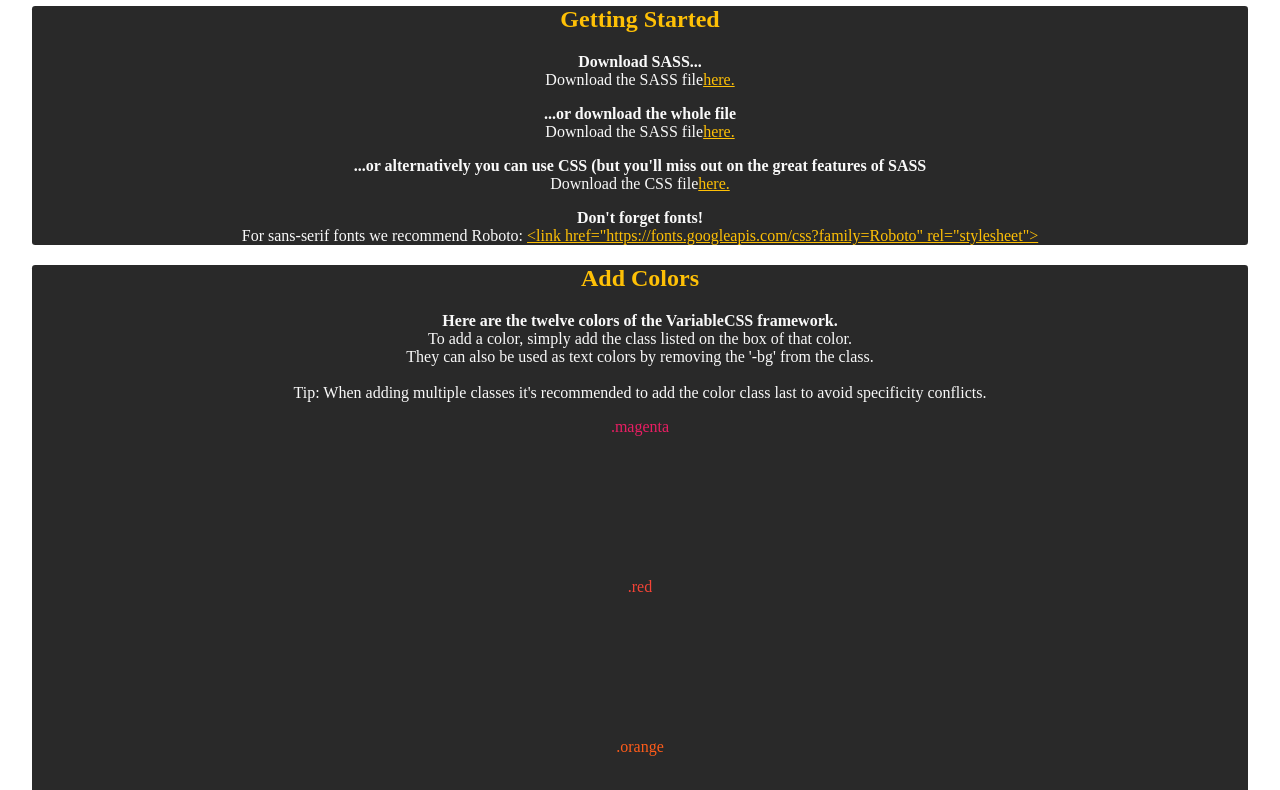
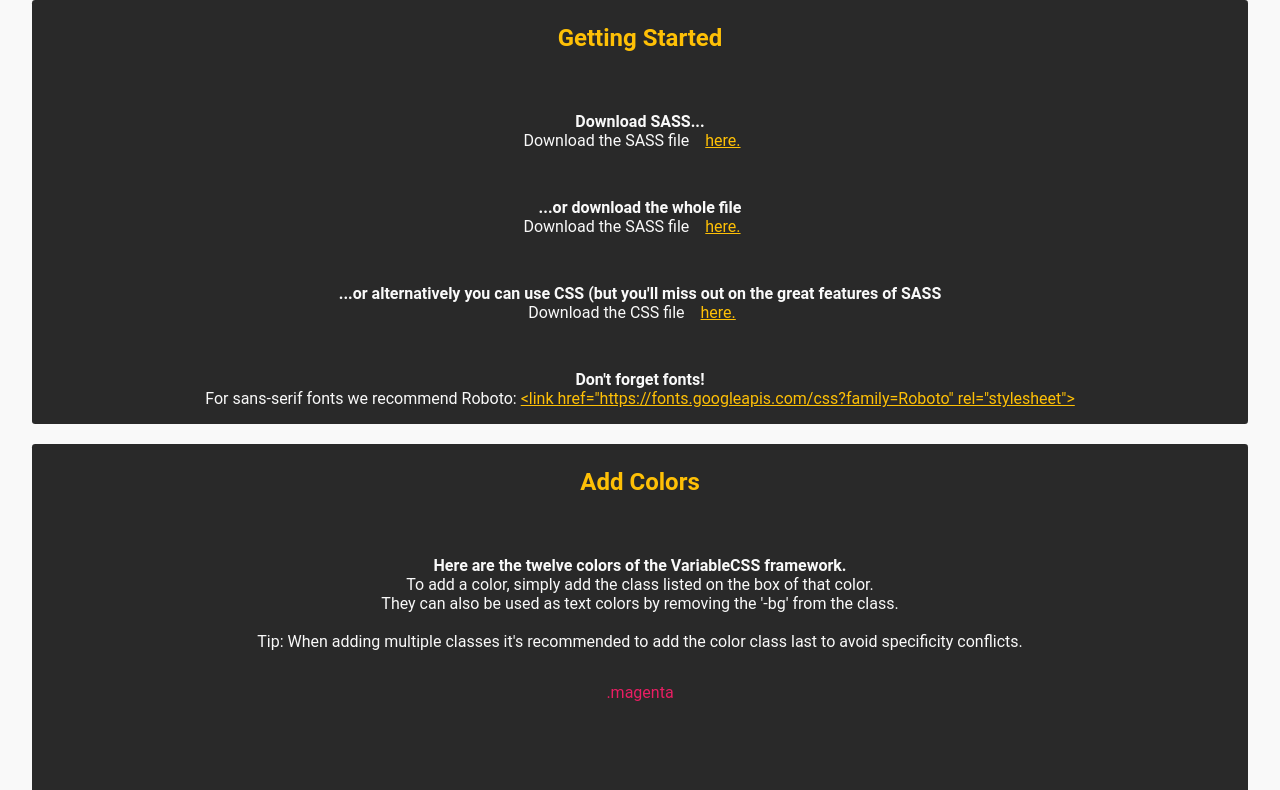
Before and after one commit to andreobriennz/vario--colour-and-font-library, a plain HTML site: page Archive/index.html in a window 1280 px wide. Shown: the part 72-862 px from the top of the page. Drawn offline with nearby package versions, Linux system fonts and the light colour scheme; files that its build step writes are made by us from their sources.

Commit message:
Fixed bug
Fixed bug which didn’t apply font and some other styling to website

```diff
--- a/sass/style.scss
+++ b/sass/style.scss
@@ -18,7 +18,27 @@ $script: script;
 
 
 
+/*BASIC BOILERPLATE */
+* {
+  font-family: $sans-serif;
+}
+body {
+  margin: 0;
+  background-color: $light-grey;
 
+}
+
+h1, h2, h3, h4, h5, h6, a, p {
+  padding: 1em;
+  color: $dark-grey;
+}
+
+a {
+  text-decoration: none;
+    &:hover {
+      text-decoration: underline;
+  }
+}
 
 
 
--- a/sass/variable.scss
+++ b/sass/variable.scss
@@ -24,7 +24,27 @@ $script: script;
           border-radius: $radius;
 }
 
+/*BASIC BOILERPLATE */
+* {
+	font-family: $sans-serif;
+}
+body {
+	margin: 0;
+	background-color: $light-grey;
 
+}
+
+h1, h2, h3, h4, h5, h6, a, p {
+	padding: 1em;
+	color: $dark-grey;
+}
+
+a {
+	text-decoration: none;
+		&:hover {
+			text-decoration: underline;
+	}
+}
 
 
 
```
Also changed, not shown: css/style.css, css/variable.css.
